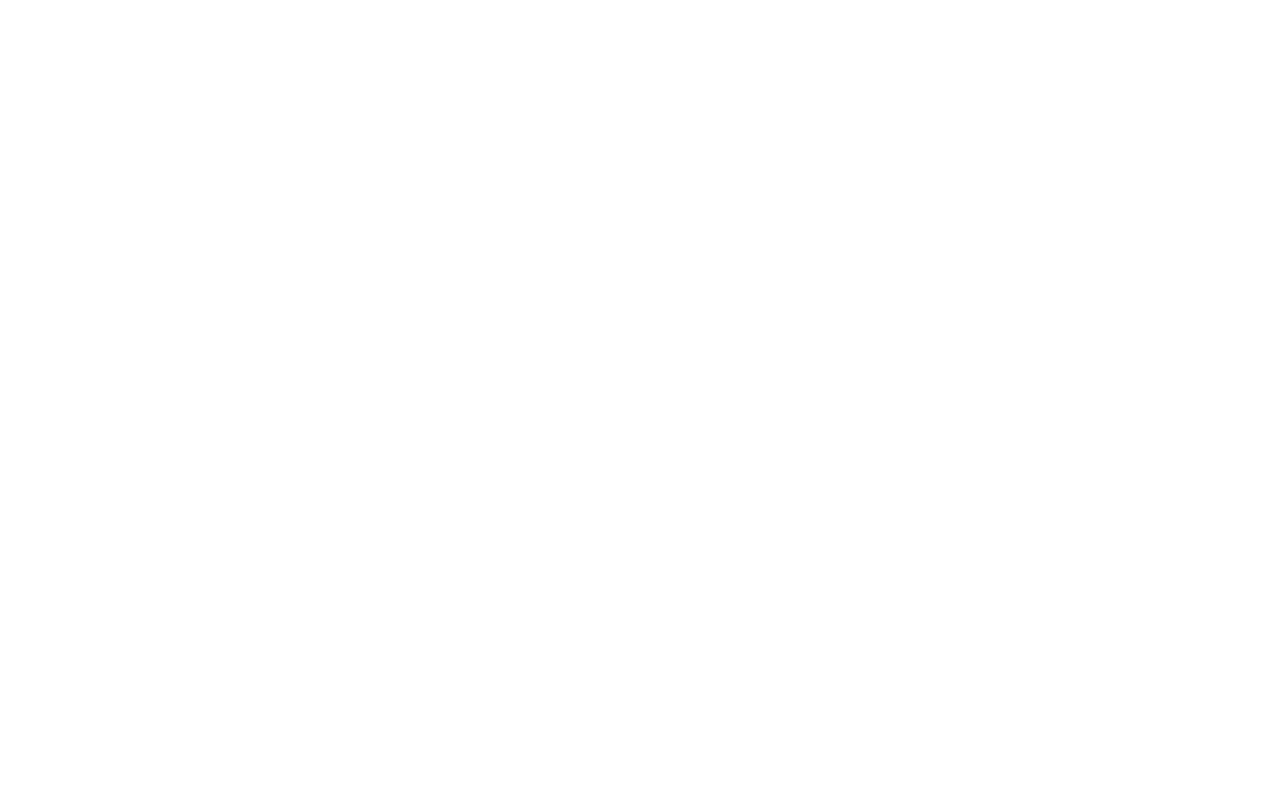
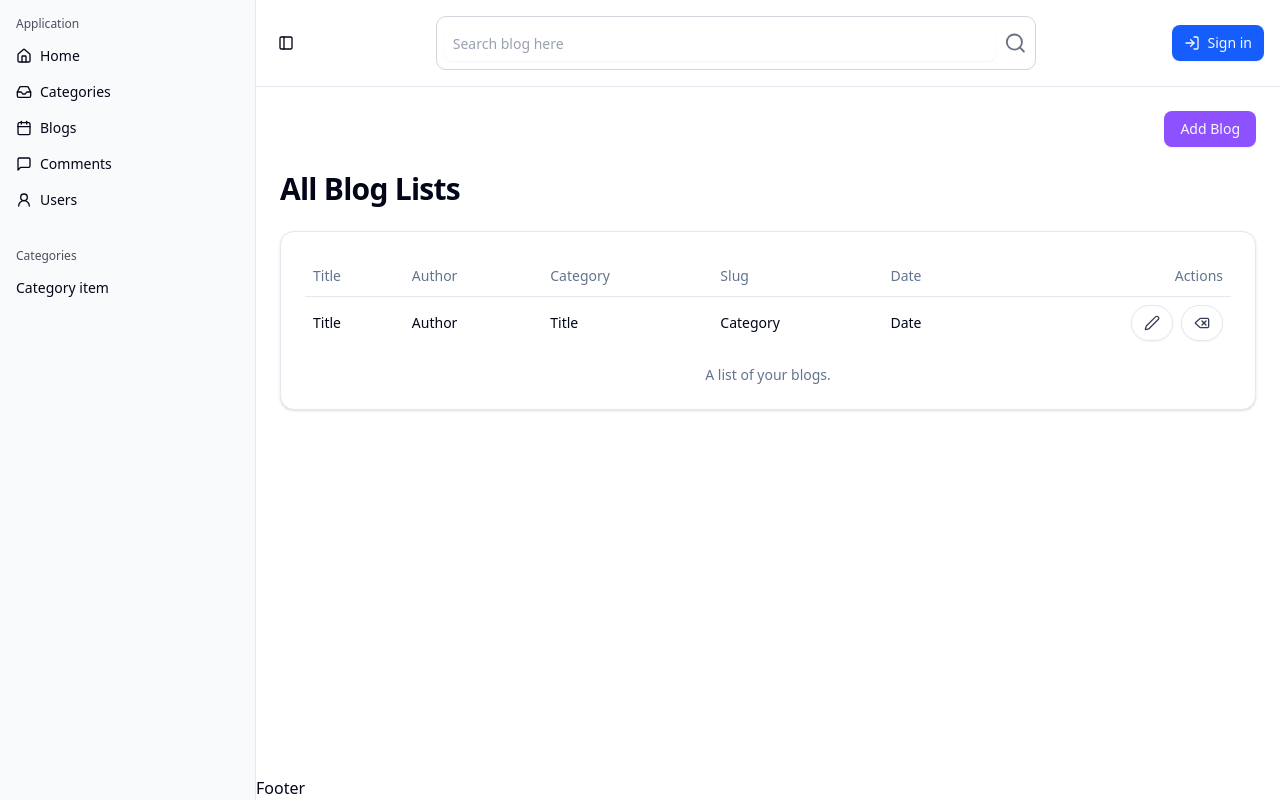
Before and after one commit to dev-shakti/mern-blog-app, a React (Vite) app in the folder client/: page /blogs in a window 1280 px wide. Before the commit this address had no page. Built offline with nearby package versions, Linux system fonts and the light colour scheme.

Commit message:
add blogs route UI

```diff
--- a/client/src/App.jsx
+++ b/client/src/App.jsx
@@ -5,6 +5,7 @@
 import Register from "./pages/Register"
 import Profile from "./pages/Profile"
 import CategoryList from "./pages/CategoryList"
+import Blogs from "./pages/Blogs"
 
 
 function App() {
@@ -17,6 +18,7 @@
            <Route index element={<Homepage/>}/>
            <Route path="/profile" element={<Profile/>}/>
            <Route path="/category" element={<CategoryList/>}/>
+           <Route path="/blogs" element={<Blogs/>}/>
         </Route>
         <Route path="/login" element={<Login/>}/>
         <Route path="/register" element={<Register/>}/>
--- /dev/null
+++ b/client/src/components/AddBlogDialog.jsx
@@ -0,0 +1,73 @@
+import {
+    Dialog,
+    DialogContent,
+    DialogDescription,
+    DialogHeader,
+    DialogTitle,
+    DialogTrigger,
+  } from "@/components/ui/dialog";
+  import {
+    Form,
+    FormControl,
+    FormField,
+    FormItem,
+    FormLabel,
+    FormMessage,
+  } from "@/components/ui/form";
+  import { Button } from "./ui/button";
+import { Input } from "./ui/input";
+
+const AddBlogDialog = ({openBlogDialog,onClose,currentEditedId,form,handleBlogForm}) => {
+  return (
+    <Dialog open={openBlogDialog} onOpenChange={onClose}>
+    <DialogContent>
+      <DialogHeader className="mb-6 text-lg">
+        <DialogTitle>
+          {currentEditedId ? "Edit Blog" : "Add Blog"}
+        </DialogTitle>
+      </DialogHeader>
+      <Form {...form}>
+        <form
+          onSubmit={form.handleSubmit(handleBlogForm)}
+          className="space-y-6"
+        >
+          <FormField
+            control={form.control}
+            name="name"
+            render={({ field }) => (
+              <FormItem>
+                <FormLabel>Title</FormLabel>
+                <FormControl>
+                  <Input placeholder="Title" {...field} />
+                </FormControl>
+                <FormMessage />
+              </FormItem>
+            )}
+          />
+          <FormField
+            control={form.control}
+            name="slug"
+            render={({ field }) => (
+              <FormItem>
+                <FormLabel>Slug</FormLabel>
+                <FormControl>
+                  <Input placeholder="slug" {...field} />
+                </FormControl>
+                <FormMessage />
+              </FormItem>
+            )}
+          />
+          <Button
+            type="submit"
+            className="bg-violet-500 hover:bg-violet-600 cursor-pointer w-full"
+          >
+            {currentEditedId ? "Save changes" : "Add Blog"}
+          </Button>
+        </form>
+      </Form>
+    </DialogContent>
+  </Dialog>
+  )
+}
+
+export default AddBlogDialog
--- /dev/null
+++ b/client/src/components/BlogListTable.jsx
@@ -0,0 +1,61 @@
+import { Button } from "./ui/button";
+import { Card, CardContent } from "./ui/card";
+import {
+  Table,
+  TableBody,
+  TableCaption,
+  TableCell,
+  TableHead,
+  TableHeader,
+  TableRow,
+} from "@/components/ui/table";
+import { DeleteIcon, Edit2 } from "lucide-react";
+
+const BlogListTable = () => {
+  return (
+    <Card>
+      <CardContent>
+        <Table>
+          <TableCaption>A list of your blogs.</TableCaption>
+          <TableHeader>
+            <TableRow>
+              <TableHead>Title</TableHead>
+              <TableHead>Author</TableHead>
+              <TableHead>Category</TableHead>
+              <TableHead>Slug</TableHead>
+              <TableHead>Date</TableHead>
+              <TableHead className="text-right">Actions</TableHead>
+            </TableRow>
+          </TableHeader>
+          <TableBody>
+            <TableRow>
+              <TableCell>Title</TableCell>
+              <TableCell>Author</TableCell>
+              <TableCell>Title</TableCell>
+              <TableCell>Category</TableCell>
+              <TableCell>Date</TableCell>
+              <TableCell className="text-right">
+                <div className="flex justify-end items-center gap-2">
+                  <Button
+                    variant="outline"
+                    className="rounded-full hover:bg-teal-500 hover:text-white cursor-pointer"
+                  >
+                    <Edit2 className="w-6 h-6 text-gray-700 group-hover:text-white" />
+                  </Button>
+                  <Button
+                    variant="outline"
+                    className="rounded-full hover:bg-red-500 hover:text-white cursor-pointer"
+                  >
+                    <DeleteIcon className="w-6 h-6 text-gray-700 group-hover:text-white" />
+                  </Button>
+                </div>
+              </TableCell>
+            </TableRow>
+          </TableBody>
+        </Table>
+      </CardContent>
+    </Card>
+  );
+};
+
+export default BlogListTable;
--- a/client/src/components/CategoryListTable.jsx
+++ b/client/src/components/CategoryListTable.jsx
@@ -47,7 +47,7 @@
                         <Edit2 className="w-6 h-6 text-gray-700 group-hover:text-white" />
                       </Button>
                       <Button
-                      onClick={() => onDelete(cat)}
+                      onClick={() => onDelete(cat._id)}
                         variant="outline"
                         className="rounded-full hover:bg-red-500 hover:text-white cursor-pointer"
                       >
--- /dev/null
+++ b/client/src/hooks/useBlogDialogActions.js
@@ -0,0 +1,67 @@
+import { zodResolver } from "@hookform/resolvers/zod";
+import { useEffect, useState } from "react";
+import { useForm } from "react-hook-form";
+import slugify from "react-slugify";
+import { z } from "zod";
+
+const blogFormSchema = z.object({
+    title: z.string().min(3, {
+      message: "Name must be at least 3 characters.",
+    }),
+    category: z.string().min(3, {
+        message: "Name must be at least 3 characters.",
+    }),
+    slug: z.string().min(6, {
+      message: "Slug must be at least 3 characters.",
+    }),
+  });
+export default function useBlogDialog() {
+    const [open,setOpen] = useState(false);
+    const [currentEditedId, setCurrentEditedId] = useState(null);
+
+      const form = useForm({
+        resolver: zodResolver(blogFormSchema),
+        defaultValues: {
+          name: "",
+          slug: "",
+          category:""
+        },
+      });
+
+      const { setValue, watch,reset} = form;
+      const titleValue = watch("title");
+
+      function openDialog() {
+        // if (blog) {
+        //   setCurrentEditedId(blog._id);
+        //   setValue("name", category.name);
+        //   setValue("slug", category.slug);
+        // }
+        setOpen(true);
+      }
+
+
+      function closeDialog() {
+        setOpen(false);
+        setCurrentEditedId(null);
+        reset()
+      }
+
+      useEffect(() => {
+        if (titleValue) {
+          const baseSlug = slugify(titleValue, {
+            lower: true,
+            strict: true,
+            trim: true,
+          });
+
+          // Generate a unique part (timestamp or random ID)
+          const uniqueSuffix = Date.now().toString().slice(-4);
+          const uniqueSlug = `${baseSlug}-${uniqueSuffix}`;
+
+          setValue("slug", uniqueSlug);
+        }
+      }, [titleValue, setValue]);
+
+      return { open, currentEditedId, form, openDialog, closeDialog };
+}
--- /dev/null
+++ b/client/src/pages/Blogs.jsx
@@ -0,0 +1,30 @@
+import AddBlogDialog from "@/components/AddBlogDialog";
+import BlogListTable from "@/components/BlogListTable";
+import { Button } from "@/components/ui/button";
+import useBlogDialog from "@/hooks/useBlogDialogActions";
+import React from "react";
+
+const Blogs = () => {
+    const { open, currentEditedId, form, openDialog, closeDialog }=useBlogDialog();
+  return (
+    <div className="p-4 lg:p-6">
+      <div className="flex justify-end mb-6">
+        <Button onClick={openDialog} className="bg-violet-500 hover:bg-violet-600 cursor-pointer">
+          Add Blog
+        </Button>
+      </div>
+      <h1 className="text-2xl lg:text-3xl font-bold tracking-tight mb-6">
+        All Blog Lists
+      </h1>
+      <BlogListTable />
+      {open && <AddBlogDialog
+      currentEditedId={currentEditedId}
+      form={form}
+      openBlogDialog={open}
+      onClose={closeDialog}
+      />}
+    </div>
+  );
+};
+
+export default Blogs;
```
